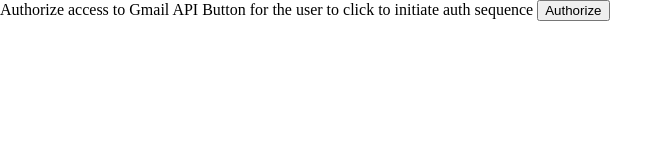
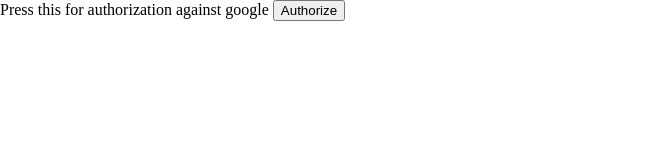
Before and after one commit to KevinUd2014/ApiKursenRepo, a plain HTML site: page Index.html in a window 1280 px wide. Shown: the whole page, without its empty margins (0-672 px from the left). Drawn offline with Linux system fonts and the light colour scheme; some packages are replaced by stand-ins of ours.

Commit message:
kommenterat lite till

```diff
--- a/Index.html
+++ b/Index.html
@@ -13,22 +13,11 @@
     <script src="https://maps.googleapis.com/maps/api/js?key=AIzaSyBpTguVF-ff_Y49wSSPj-FdnjXzZRvIz9Q" async defer></script>
 
     </script>
-    <style>
-        html, body {
-        height: 80%;/*sätter höjden*/
-        width: 80%;/*sätter bredden*/
-        margin: 0;
-        padding: 0;
-      }
-      #map {
-        height: 100%;
-      }
-    </style>
+
   </head>
   <body>
     <div id="authorize-div">
-    <span>Authorize access to Gmail API</span>
-      Button for the user to click to initiate auth sequence
+    <span>Press this for authorization against google</span>
       <button id="authorize-button" onclick="authorize.handleAuthLogin(event)">
         Authorize
       </button>
--- a/Maps.js
+++ b/Maps.js
@@ -42,16 +42,16 @@ var googlemaps =
           }
       });
   },
-  createmarkerOnMap:function(currentlocation,newadress, geocoderItem)
+  createmarkerOnMap:function(currentlocation,newAdress, geocoderItem)
   {
     var marker = new google.maps.Marker({
       position: currentlocation,
       map: map,
-      title: newadress
+      title: newAdress
     });
     //https://developers.google.com/maps/documentation/javascript/examples/infowindow-simple
     console.log(geocoderItem);
-    var contentString = '<h1>'+newadress+'</h1>'+ newadress+ '  ' + currentlocation +'<b>'+geocoderItem.message+'</b>';//here I put in all the text that will be displayed in a marker position
+    var contentString = '<h1>'+newAdress+'</h1>'+ newAdress+ '  ' + currentlocation +'<b>'+geocoderItem.message+'</b>';//here I put in all the text that will be displayed in a marker position
 
     var infowindow = new google.maps.InfoWindow({
       content: contentString
--- a/Style.css
+++ b/Style.css
@@ -1,6 +1,6 @@
 html, body {
-        height: 100%;/*sätter höjden*/
-        width: 100%;/*sätter bredden*/
+        height: 90%;/*sätter höjden*/
+        width: 90%;/*sätter bredden*/
         margin: 0;
         padding: 0;
       }
```
